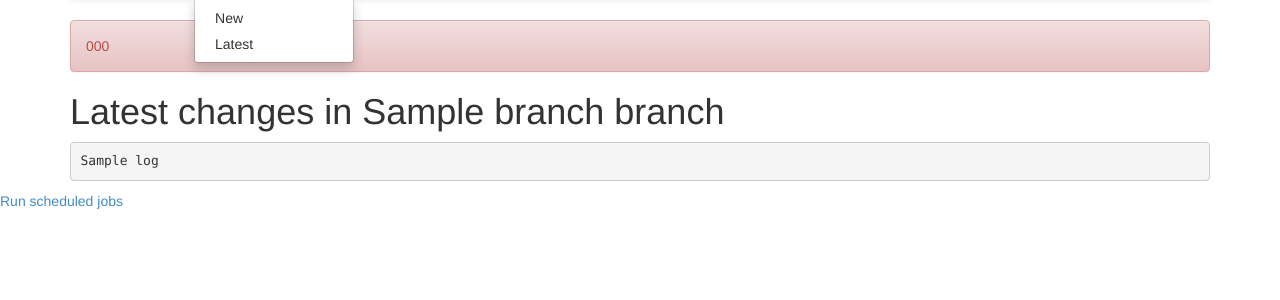
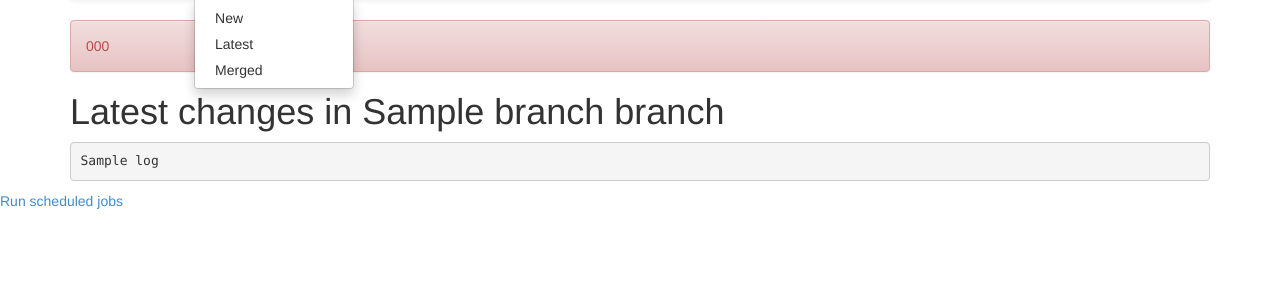
Before and after one commit to pasliwa/code_review, a Flask app: template templates/log.html in a window 1280 px wide, after a click on "Changes". Shown: the part 102-402 px from the top of the page. Run offline with Flask 2, Linux system fonts and the light colour scheme; the template is opened without the code that fills it: most values are stand-ins (such as "Sample title", 1, 10 or a date in 2020); some libraries are stand-ins or nearby versions.

Commit message:
add ability to browse 50 last closed reviews

```diff
--- a/code_review.py
+++ b/code_review.py
@@ -71,6 +71,7 @@ class Review(db.Model):
     owner = db.Column(db.String(50))
     owner_email = db.Column(db.String(120))
     created_date = db.Column(db.DateTime, default=datetime.datetime.utcnow)
+    close_date = db.Column(db.DateTime)
     title = db.Column(db.String(120))
     bookmark = db.Column(db.String(120))
     status = db.Column(db.String(20))
@@ -278,6 +279,13 @@ def changes_latest():
     return changes_latest_in_branch("default")
 
 
+@app.route('/changes/merged')
+def changes_merged():
+    reviews = Review.query.filter(Review.status == "MERGED").order_by(desc(Review.created_date)).limit(50).all()
+    return render_template('changes.html', type="Merged", reviews=reviews)
+
+
+
 @app.route('/changes/latest/<branch>')
 def changes_latest_in_branch(branch):
     log = repo.hg_log(branch=branch, limit=30)
@@ -348,6 +356,7 @@ def merge_branch(src, dst):
         changeset = Changeset.query.filter(Changeset.revision == src).first()
         review = Review.query.filter(Review.id == changeset.review_id).first()
         review.status = "MERGED"
+        review.close_date = datetime.datetime.utcnow()
         db.session.add(review)
         db.session.commit()
     except HgException, e:
--- a/templates/base.html
+++ b/templates/base.html
@@ -48,6 +48,7 @@
               <ul class="dropdown-menu">
                   <li><a href="{{ url_for("changes_new") }}">New</a></li>
                   <li><a href="{{ url_for("changes_latest") }}">Latest</a></li>
+                  <li><a href="{{ url_for("changes_merged") }}">Merged</a></li>
               </ul>
           </li>
           <li class="dropdown">
```
Also changed, not shown: templates/info.html (+16 -3 lines).
